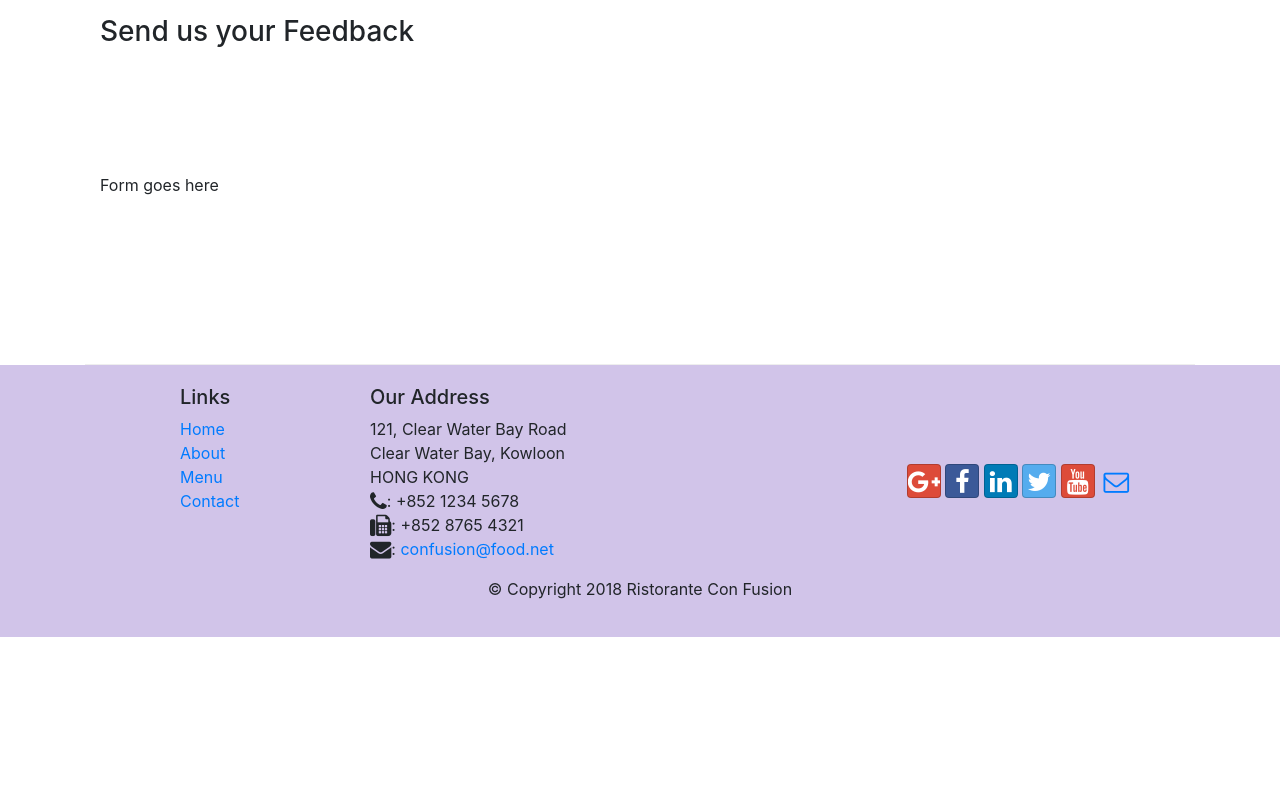
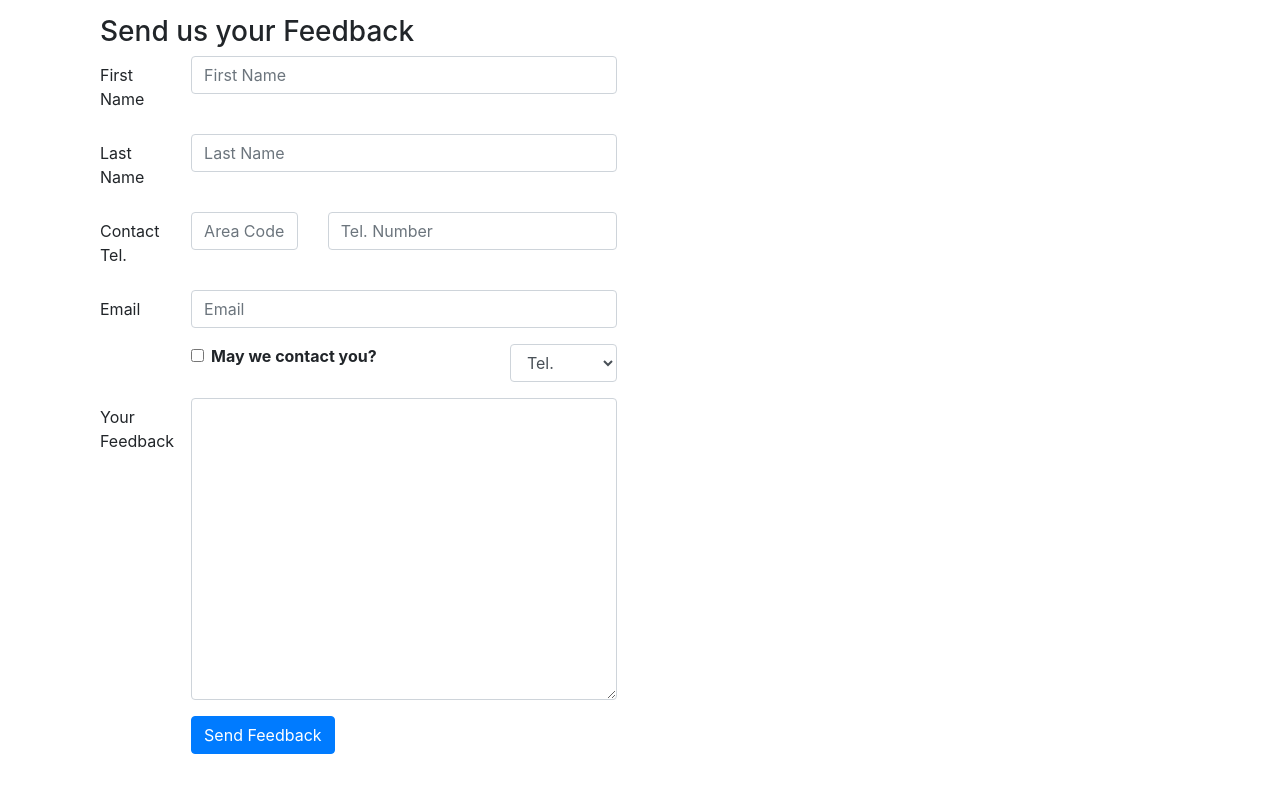
Before and after one commit to kingshine08/grid-system-test, a website: page contactus.html in a window 1280 px wide. Shown: the part 900-1700 px from the top of the page. Before the commit the page ends 1537 px from the top, so only its background shows below. Drawn offline with nearby package versions, Linux system fonts and the light colour scheme.

Commit message:
form exercise

```diff
--- a/contactus.html
+++ b/contactus.html
@@ -91,10 +91,75 @@
            <div class="col-12">
               <h3>Send us your Feedback</h3>
            </div>
+           <form>
             <div class="col-12 col-md-9">
-                Form goes here
+                <div class="form-group row">
+                  <label for="firstname" class="col-md-2 col-form-label">First Name</label>
+                  <div class="col-md-10">
+                    <input type="text" class="form-control" id="firstname" name="firstname" placeholder="First Name">
+                  </div>
+                </div>
+
+            <div class="form-group row">
+                <label for="lastname" class="col-md-2 col-form-label">Last Name</label>
+                <div class="col-md-10">
+                  <input type="text" class="form-control" id="lastname" name="lastname" placeholder="Last Name">
+                </div>
             </div>
-             <div class="col-12 col-md">
+
+            <div class="form-group row">
+              <label for="telnum" class="col-md-2 col-form-label">Contact Tel.</label>
+              <div class="col-5 col-md-3">
+                <input type="tel" class="form-control" id="areacode" name="areacode" placeholder="Area Code">
+              </div>
+              <div class="col-7 col-md-7">
+                <input type="tel" class="form-control" id="telnum" name="telnum" placeholder="Tel. Number">
+              </div>
+            </div>
+
+            <div class="form-group row">
+              <label for="emailid" class="col-md-2 col-form-label">Email</label>
+              <div class="col-md-10">
+                <input type="text" class="form-control" id="emailid" name="emailid" placeholder="Email">
+              </div>
+            </div>
+
+            <div class="form-group row">
+              <div class="col-md-6 offset-md-2">
+                <div class="form-check">
+                  <input type="checkbox" class="form-check-input" name="approve" id="approve" value="">
+                  <label class="form-check-label" for="approve">
+                    <strong>May we contact you?</strong>
+                  </label>
+                </div>
+              </div>
+              <div class="col-md-3 offset-md-1">
+                <select class="form-control">
+                  <option>Tel.</option>
+                  <option>Email</option>
+                </select>
+              </div>
+            </div>
+
+            <div class="form-group row">
+                <label for="feedback" class="col-md-2 col-form-label">Your Feedback</label>
+                <div class="col-md-10">
+                  <textarea class="form-control" id="feedback" name="feedback" rows="12"></textarea>
+                </div>
+            </div>
+
+            <div class="form-group row">
+              <div class="offset-md-2 col-md-10">
+                <button type="submit" class="btn btn-primary">
+                  Send Feedback
+                </button>
+              </div>
+            </div>
+
+            </div>
+            </form>
+
+            <div class="col-12 col-md">
             </div>
        </div>
 
```
